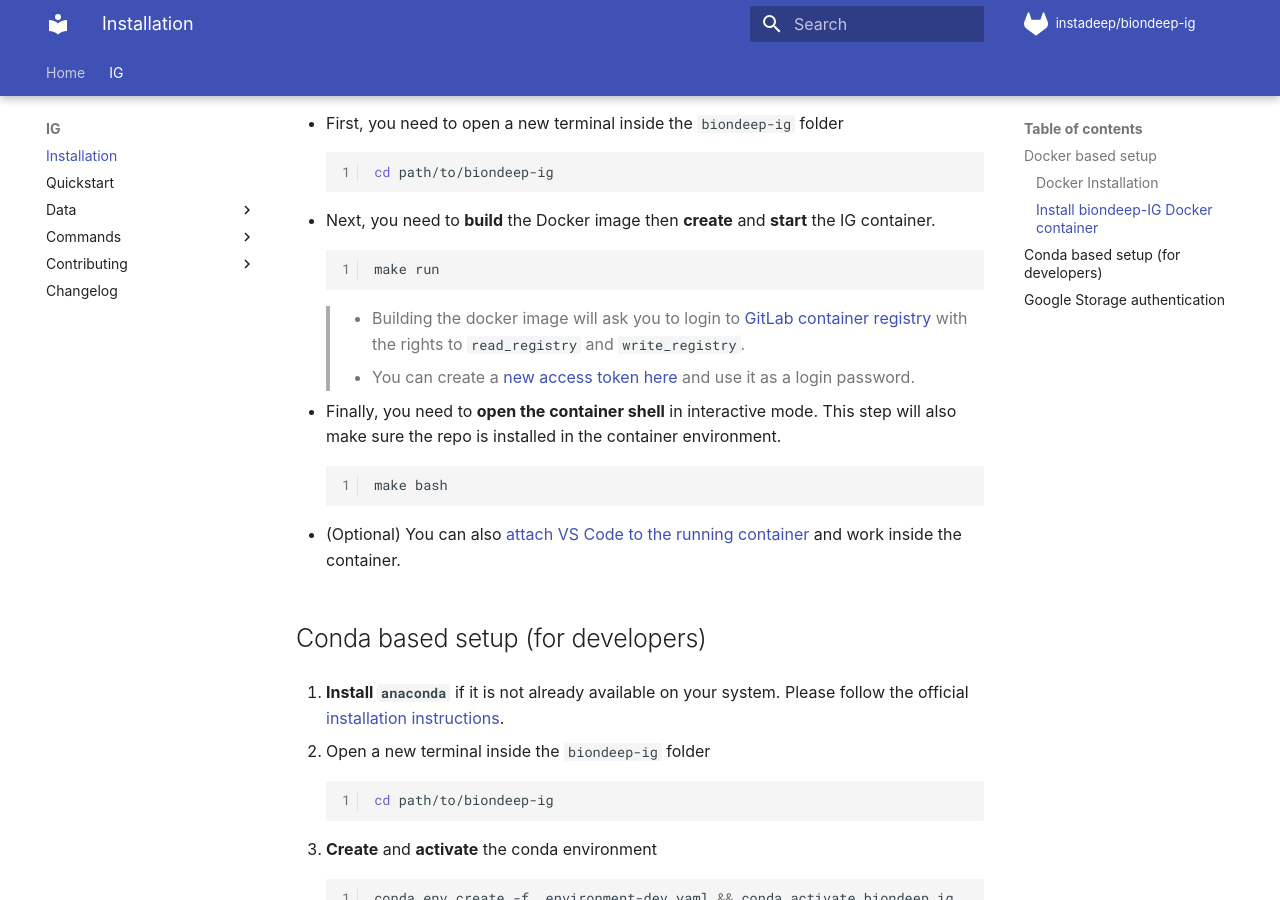
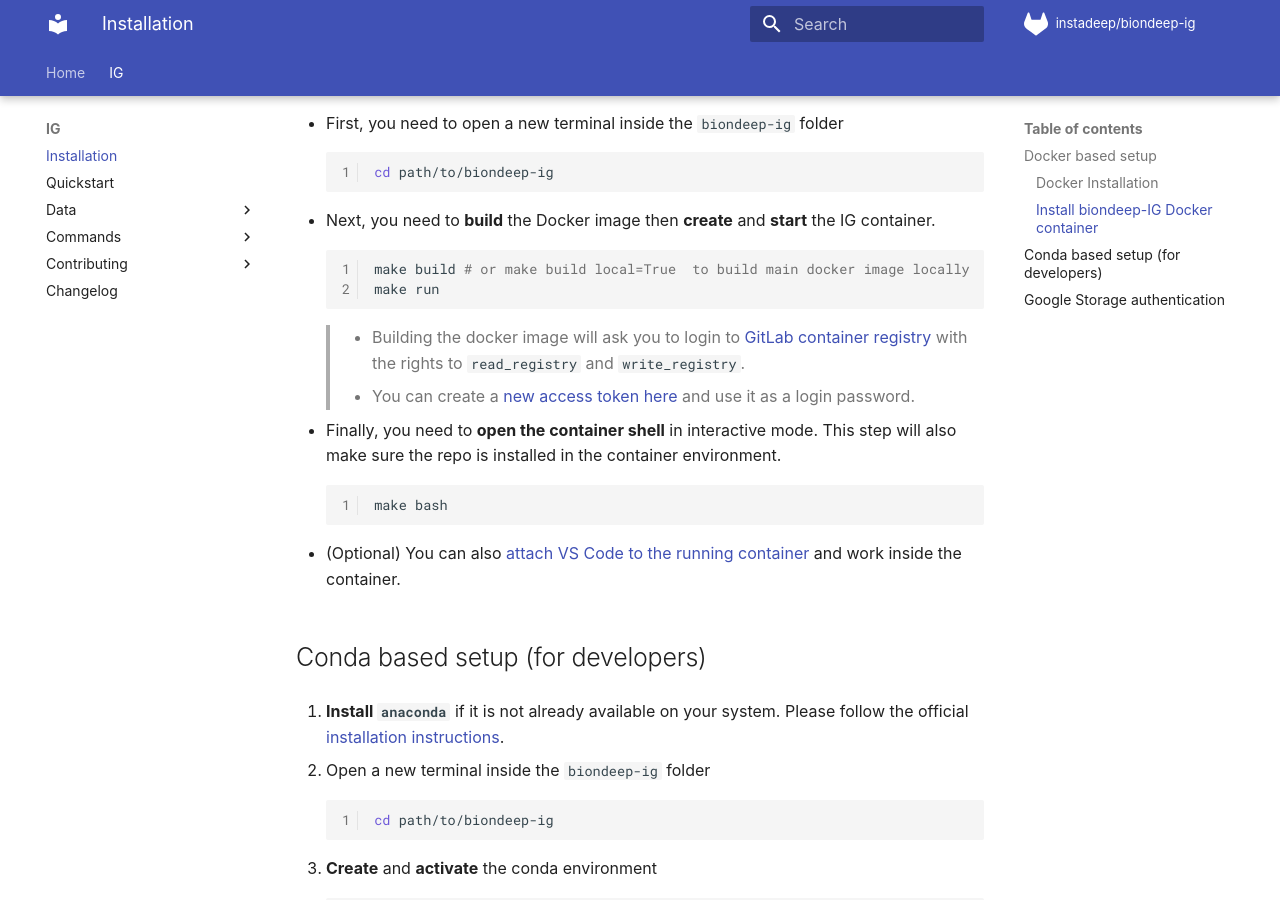
Before and after one commit to yessinek97/yessinek97, an MkDocs documentation site: the page built from docs/pages/ig/installation.md, in a window 1280 px wide and 900 px high, scrolled down 783 px. Built offline with MkDocs 1.6.1 and Material for MkDocs 9.7.7, drawn with Linux system fonts in a browser that asks for light colours; some web fonts are replaced; comment, search, counter and statistics services are not loaded.

Commit message:
Resolve "improve build command and fix pip install issue"

````diff
--- a/docs/pages/ig/installation.md
+++ b/docs/pages/ig/installation.md
@@ -37,6 +37,7 @@ stages for this pipeline to be functional.
 * Next, you need to __build__ the Docker image then __create__ and __start__ the IG container.
 
     ```bash
+    make build # or make build local=True  to build main docker image locally
     make run
     ```
 
````
Also changed, not shown: 1 other file.
